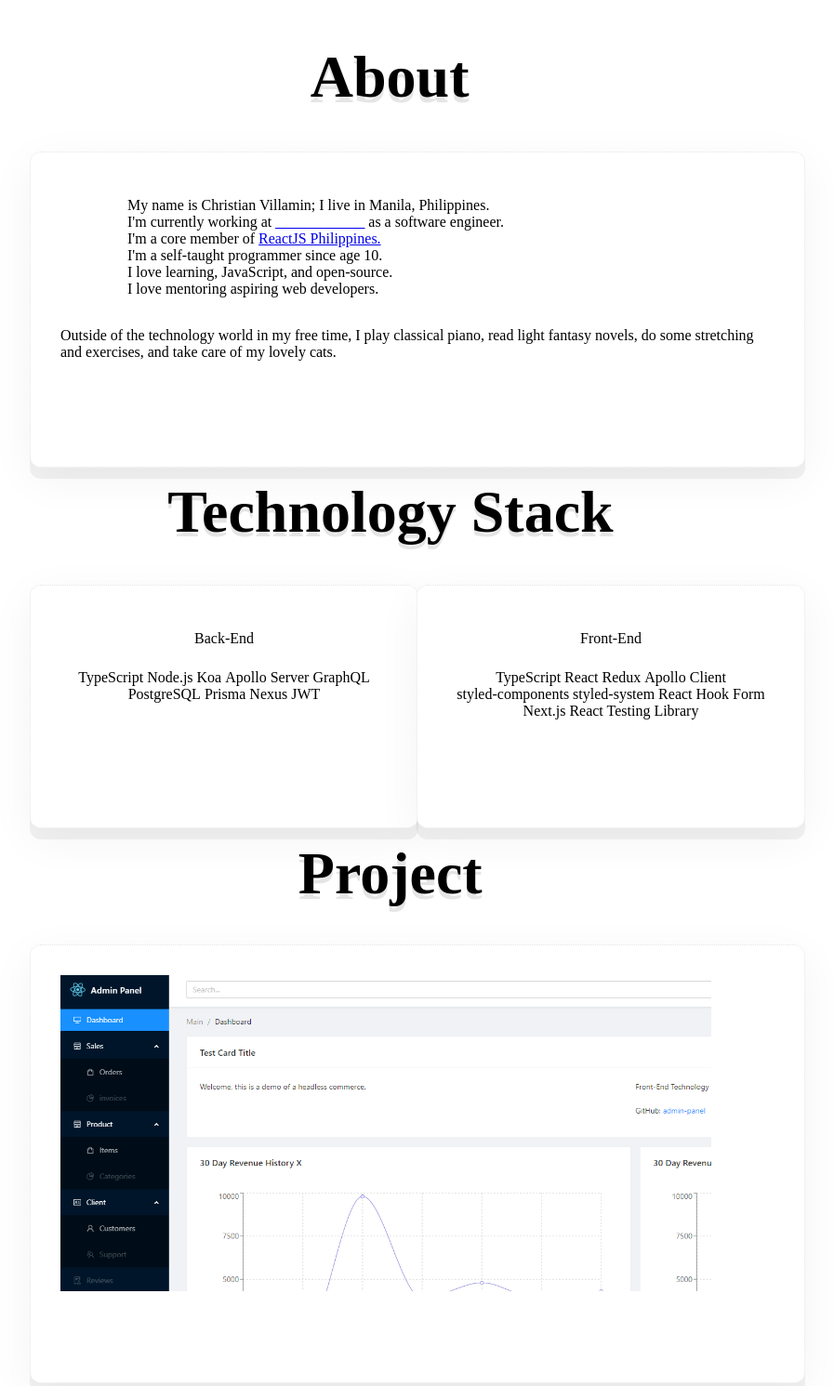
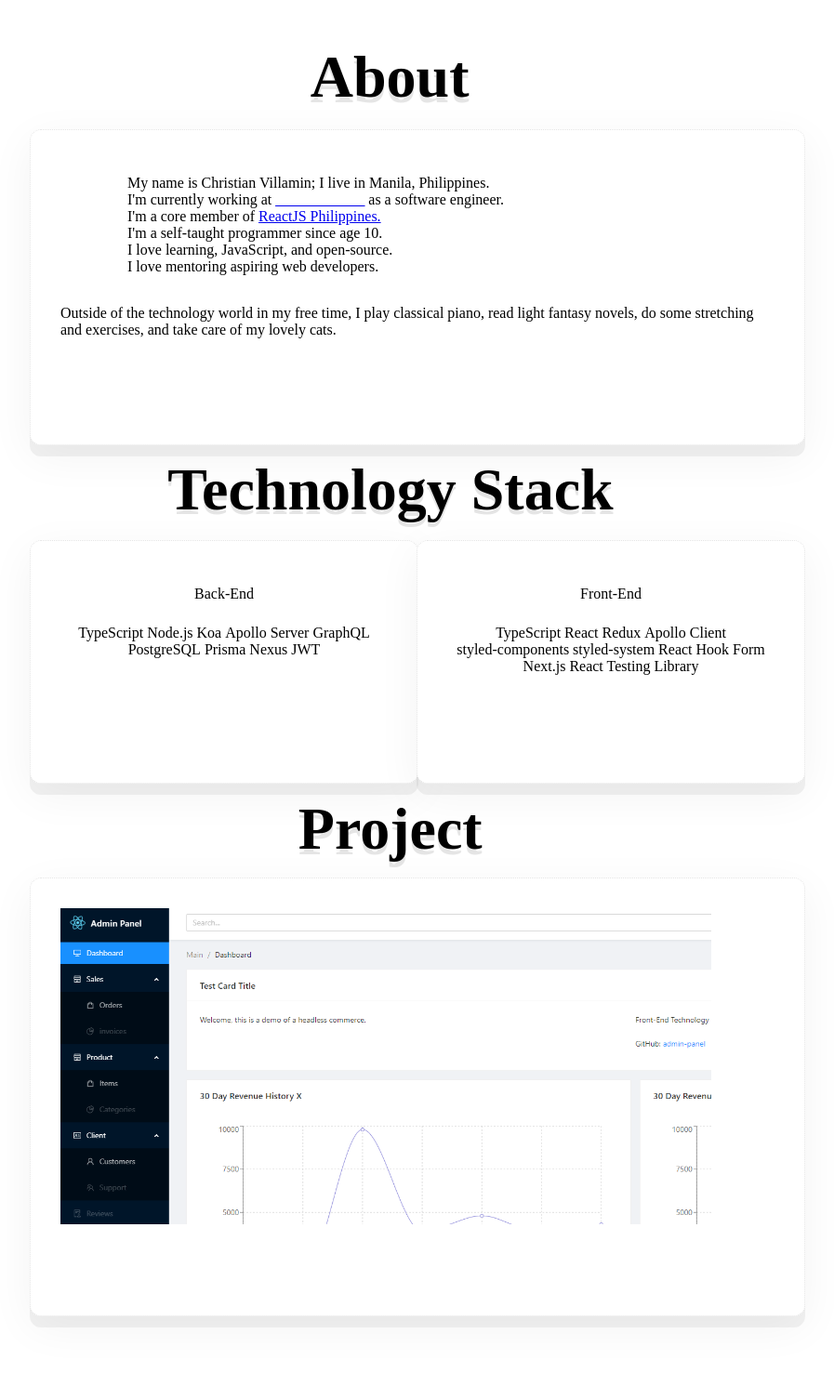
Before and after one commit to codekcv/personal-site-two, a Gatsby site: page / in a window 1280 px wide. Shown: the part 866-2357 px from the top of the page at 93% size, without its empty margins (224-1121 px from the left). Built offline with nearby package versions, Linux system fonts and the light colour scheme; Gatsby itself is replaced by a stand-in of ours.

Commit message:
feat(home) section mt adjust

```diff
--- a/src/pages-main/Home/About/About.main.tsx
+++ b/src/pages-main/Home/About/About.main.tsx
@@ -23,7 +23,7 @@ const About = (): JSX.Element => {
         About
       </BobbleTitle>
 
-      <Card inView={inView} isOpen={isOpen} setIsOpen={setIsOpen}>
+      <Card inView={inView} isOpen={isOpen} setIsOpen={setIsOpen} mt="-1.5rem">
         <Box as="ul">{facts}</Box>
 
         <Text mt="2rem">
--- a/src/pages-main/Home/Projects/Projects.main.tsx
+++ b/src/pages-main/Home/Projects/Projects.main.tsx
@@ -22,7 +22,7 @@ const Projects = (): JSX.Element => {
         Project
       </BobbleTitle>
 
-      <Card inView={inView} isOpen={isOpen} setIsOpen={setIsOpen}>
+      <Card inView={inView} isOpen={isOpen} setIsOpen={setIsOpen} mt="-1.5rem">
         {projects}
       </Card>
     </Box>
--- a/src/pages-main/Home/Stack/Stack.main.tsx
+++ b/src/pages-main/Home/Stack/Stack.main.tsx
@@ -23,7 +23,7 @@ const Stack = (): JSX.Element => {
         Technology Stack
       </BobbleTitle>
 
-      <Flex justifyContent="center">
+      <Flex justifyContent="center" mt="-1.5rem">
         <Card
           inView={inView}
           isOpen={isOpenBE}
```
